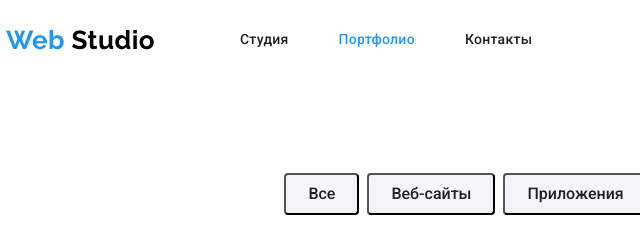
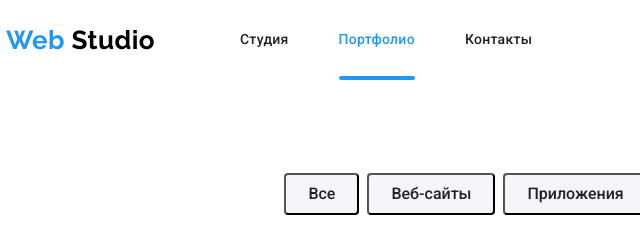
Before and after one commit to Vitalii-Skubii/goit-markup-hw-05, a plain HTML site: page portfolio.html in a window 1280 px wide. Shown: the top 240 px of the page, 49-689 px from the left. Drawn offline with Linux system fonts and the light colour scheme.

Commit message:
nav-current
Добавлено подчеркивание nav-current

```diff
--- a/css/styles.css
+++ b/css/styles.css
@@ -137,7 +137,20 @@ img {
 }
 
 .nav .nav-current-link {
+  position: relative;
   color: var(--accent-color);
+}
+
+.nav-current-link::after {
+  content: '';
+  position: absolute;
+  display: block;
+  width: 100%;
+  height: 4px;
+  background-color: var(--accent-color);
+  border-radius: 2px;
+  left: 0;
+  bottom: 0;
 }
 
 .adress {
```
